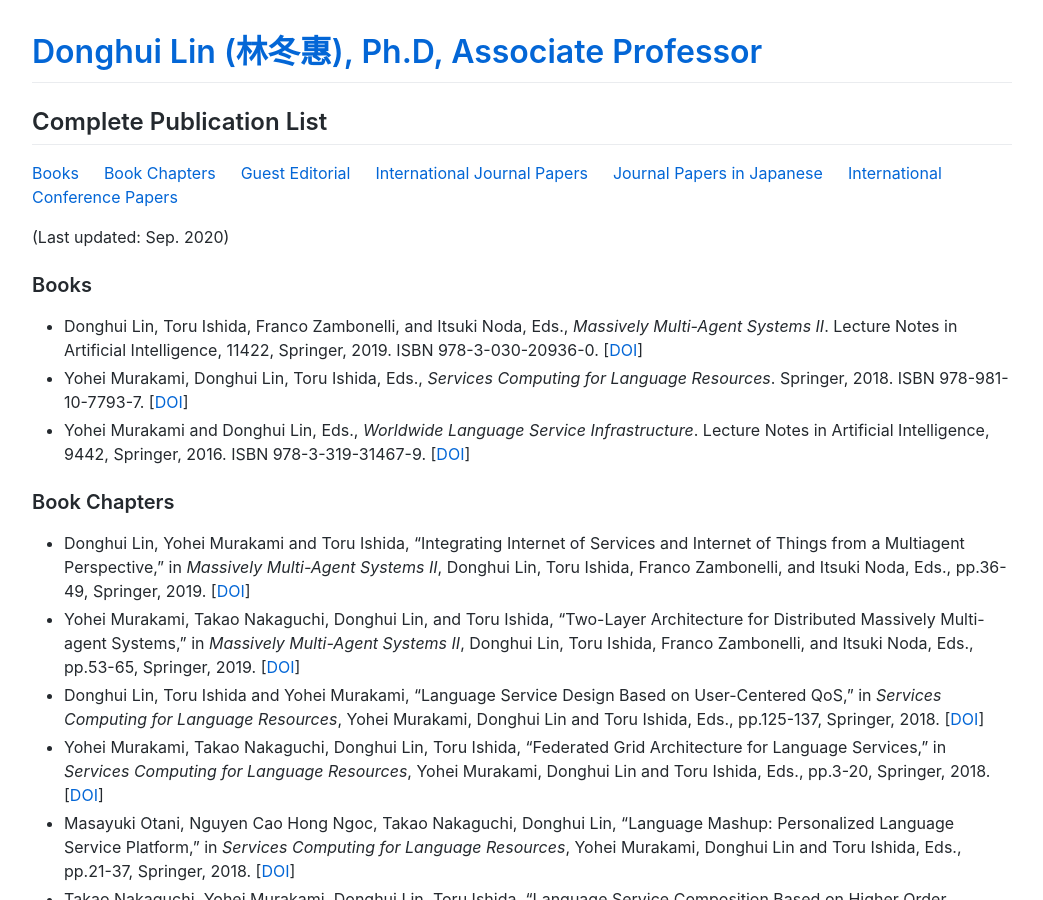
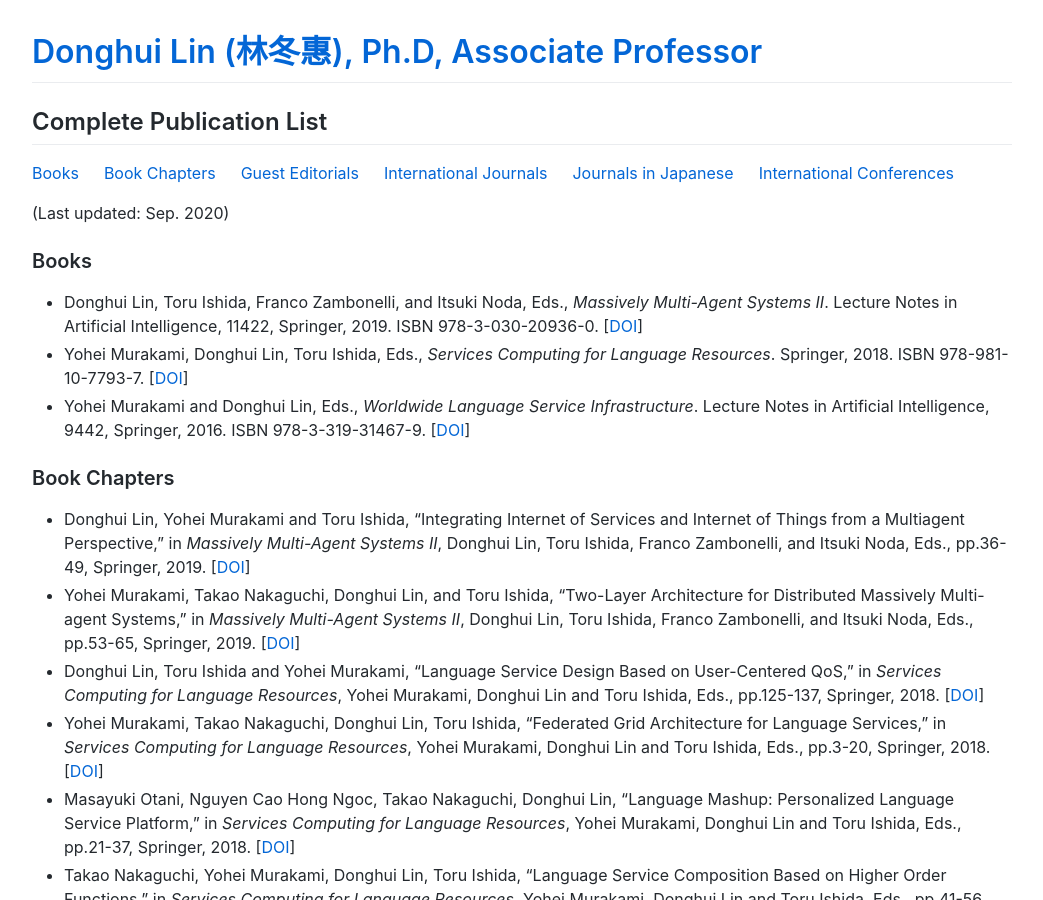
Before and after one commit to lindh/lindh.github.io, a Jekyll site: the page built from publication.md, in a window 1280 px wide and 900 px high. Shown: the whole window, without its empty margins (118-1161 px from the left). Built offline with Jekyll 4.4.1, drawn with Linux system fonts in a browser that asks for light colours; our own code applies the rules of GitHub Pages for plain Markdown files; comment, search, counter and statistics services are not loaded.

Commit message:
Update publication.md

```diff
--- a/publication.md
+++ b/publication.md
@@ -1,5 +1,5 @@
 ## Complete Publication List
-[Books](#books) &emsp; [Book Chapters](#book-chapters) &emsp; [Guest Editorial](#guest-editorial) &emsp; [International Journal Papers](#international-journal-papers) &emsp; [Journal Papers in Japanese](#journal-papers-in-japanese) &emsp; [International Conference Papers](#international-conference-papers)
+[Books](#books) &emsp; [Book Chapters](#book-chapters) &emsp; [Guest Editorials](#guest-editorial) &emsp; [International Journals](#international-journal-papers) &emsp; [Journals in Japanese](#journal-papers-in-japanese) &emsp; [International Conferences](#international-conference-papers)
 
 (Last updated: Sep. 2020)
 
```
